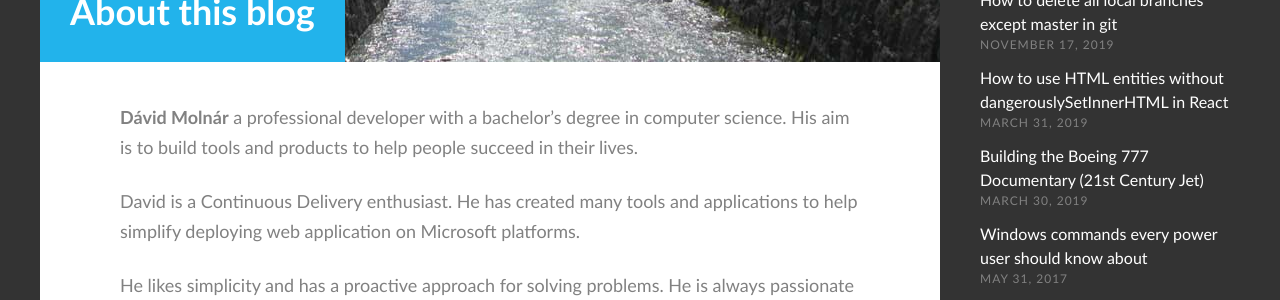
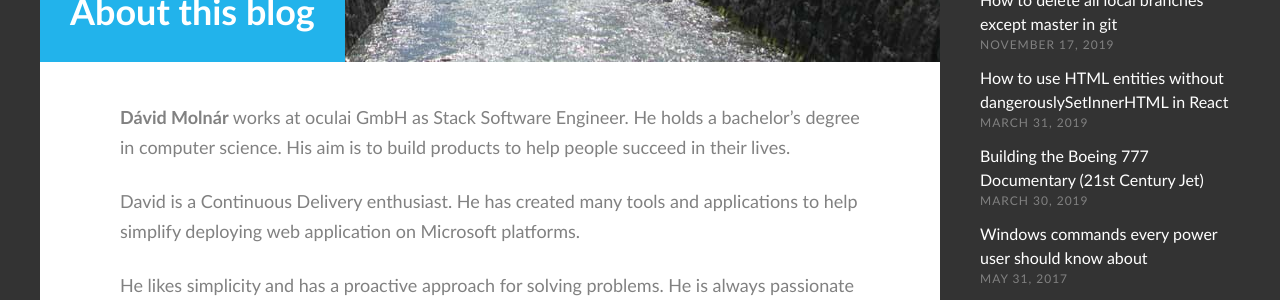
Before and after one commit to mdavid626/blog, a Jekyll site: the page built from about.md, in a window 1280 px wide. Shown: the part 781-1081 px from the top of the page. Built offline with Jekyll 4.4.1, drawn with Linux system fonts in a browser that asks for light colours; some web fonts are replaced.

Commit message:
Update about

```diff
--- a/about.md
+++ b/about.md
@@ -5,7 +5,7 @@ description: About Dávid Molnár
 banner_image: aboutPage.jpg
 ---
 
-**Dávid Molnár** a professional developer with a bachelor’s degree in computer science. His aim is to build tools and products to help people succeed in their lives.
+**Dávid Molnár** works at oculai GmbH as Stack Software Engineer. He holds a bachelor’s degree in computer science. His aim is to build products to help people succeed in their lives.
 
 David is a Continuous Delivery enthusiast. He has created many tools and applications to help simplify deploying web application on Microsoft platforms.
 
```
